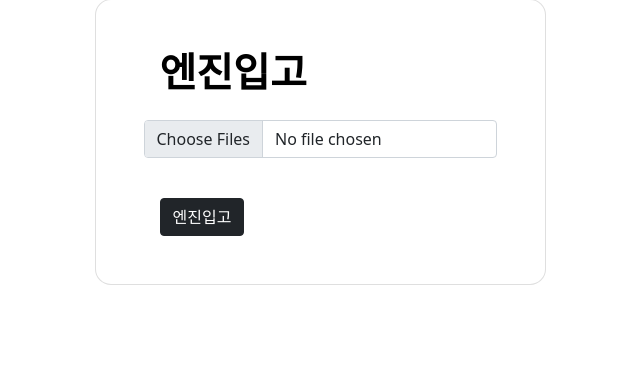
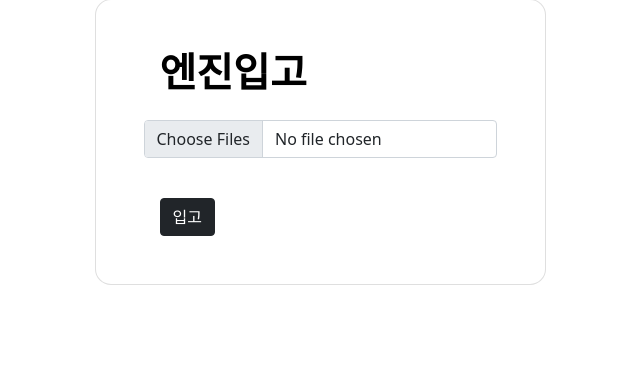
Before and after one commit to Hojun1123/New_Inventory_system, a Flask app: template Controller/templates/inputEngine.html in a window 1280 px wide. Shown: the part 219-607 px from the top of the page, without its empty margins (320-960 px from the left). Run offline with Flask 2, Linux system fonts and the light colour scheme; the template is opened without the code that fills it, so the values that code supplies are empty; parts of the project's set-up code (start-up, migrations or seed data) failed here and were passed over.

Commit message:
엔진 입고 css 수정 완

```diff
--- a/Controller/templates/inputEngine.html
+++ b/Controller/templates/inputEngine.html
@@ -87,7 +87,7 @@
                                         <input class="form-control" type="file" id="formFile" name="file[]" multiple="multiple">
                                     </div>
                                     <div class="pt-3">
-                                        <button type="submit" class="btn btn-dark mx-3">엔진입고</button>
+                                        <button type="submit" class="btn btn-dark mx-3">입고</button>
                                     </div>
 
                                 </form>
```
